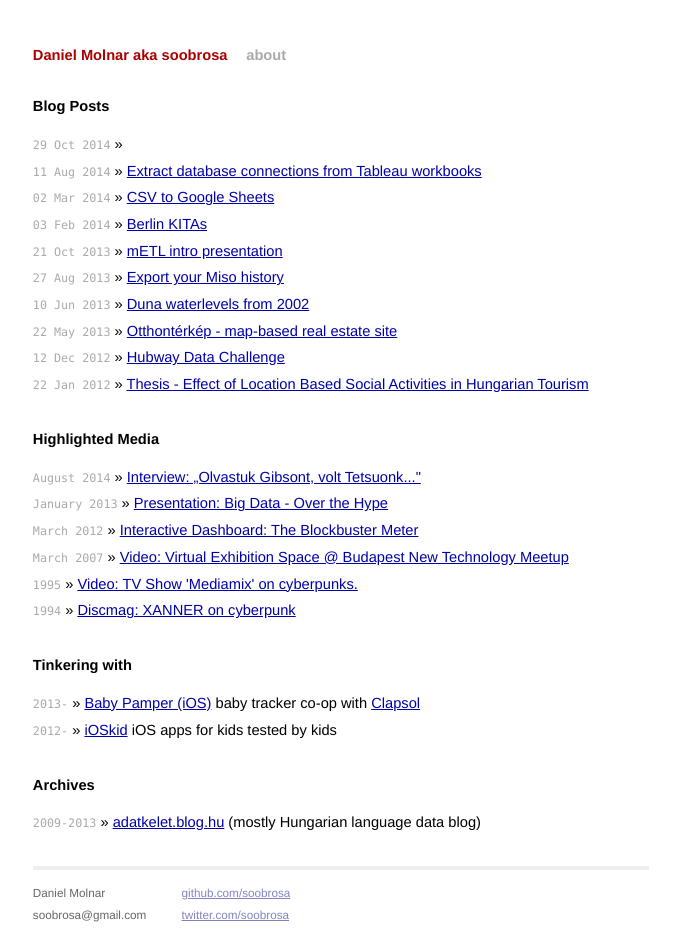
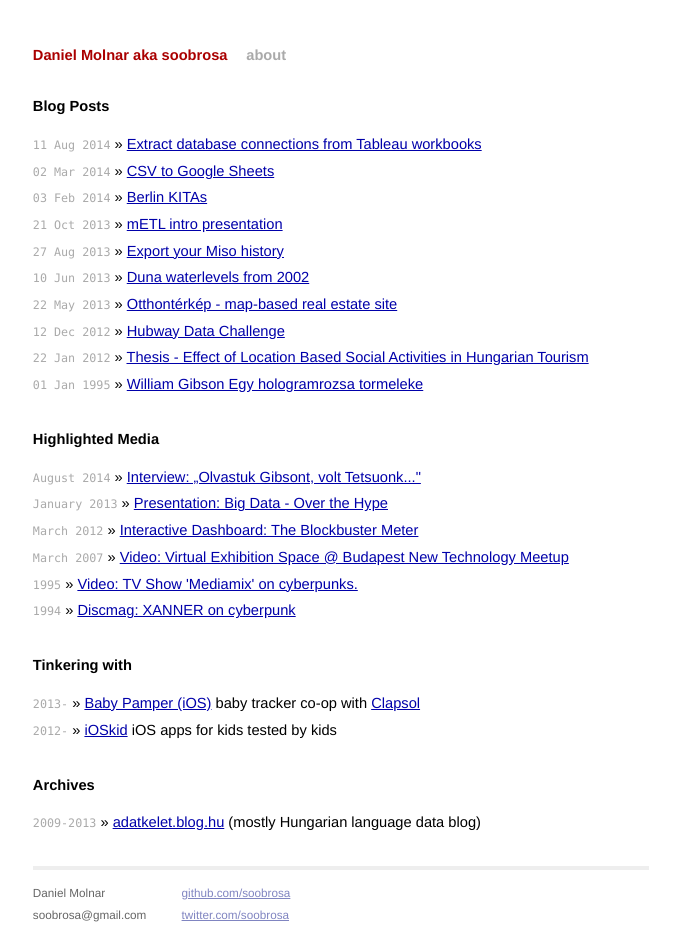
Before and after one commit to mojombo/mojombo.github.io, a Jekyll site: the page built from index.html, in a window 1280 px wide. Shown: the whole page, without its empty margins (299-979 px from the left). Built offline with Jekyll 4.4.1, drawn with Linux system fonts in a browser that asks for light colours; Markdown is read by kramdown in place of the engine named in the settings; some of the changed lines change nothing that is shown.

Commit message:
Update and rename 1995-1-1-William_Gibson.md to 1995-1-1-William_Gibson_Egy_hologramrozsa_tormeleke.md

```diff
--- a/_posts/1995-1-1-William_Gibson.md
+++ b/_posts/1995-1-1-William_Gibson_Egy_hologramrozsa_tormeleke.md
@@ -1,10 +1,7 @@
 ---
 layout: post
-title: William Gibson: Egy hologramrozsa tormeleke
+title: William Gibson Egy hologramrozsa tormeleke
 ---
-
-William Gibson: Egy hologramrózsa törmeléke
-=
 
 Azon a nyáron Parkernek gondjai akadtak az alvással.
 
```
